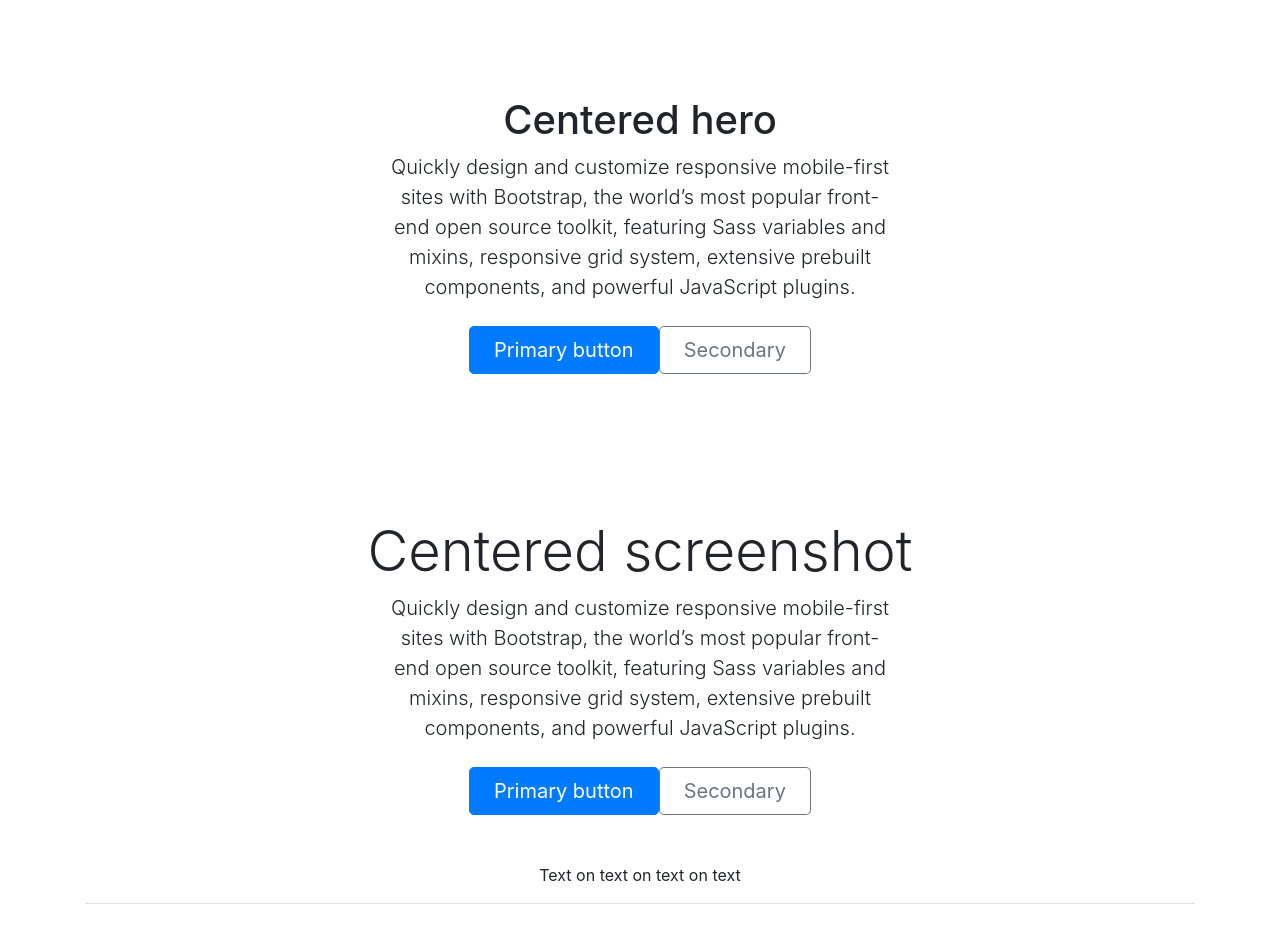
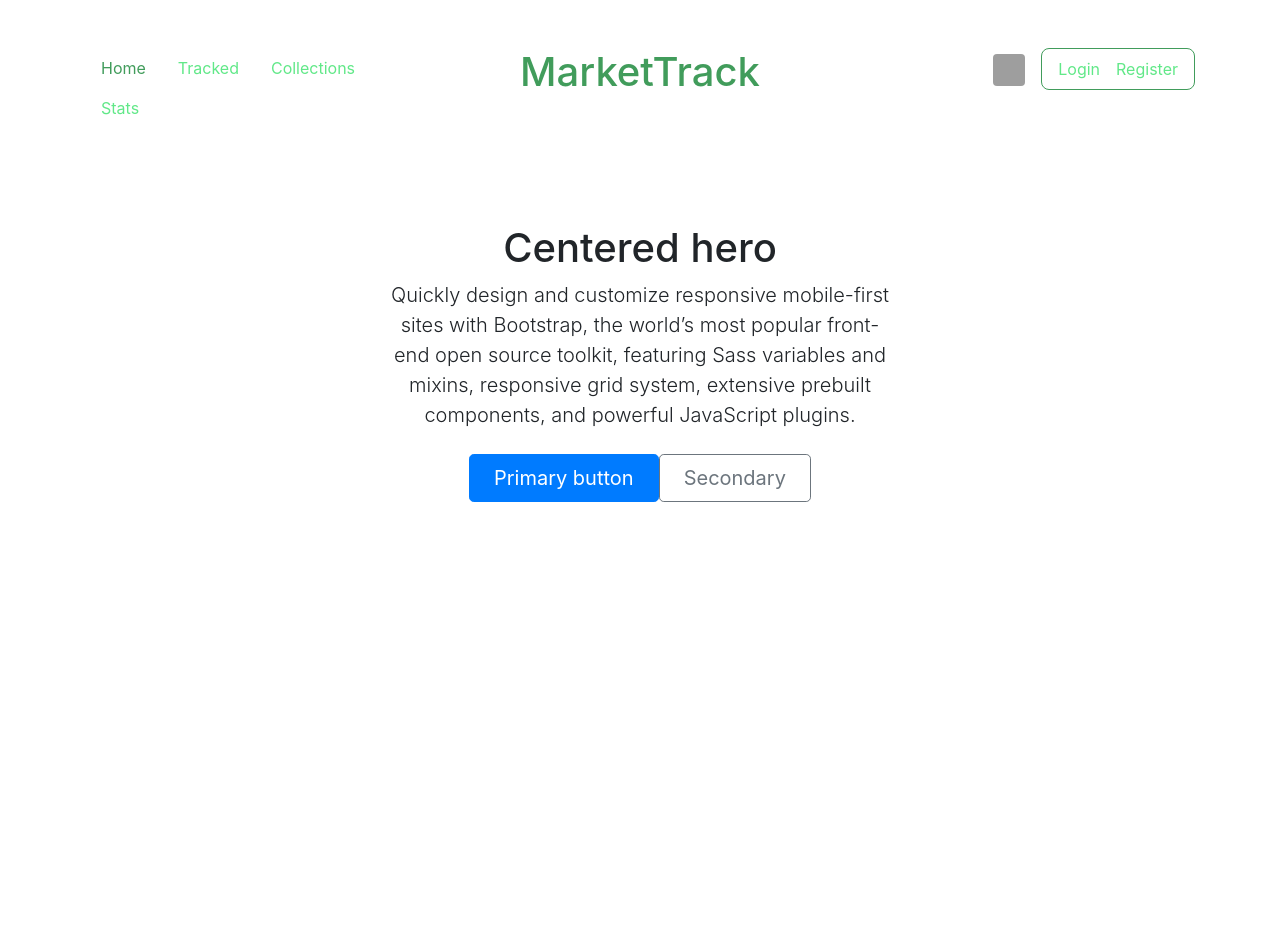
Before and after one commit to First-Derivative/MarketTrack, a Django app: page / in a window 1280 px wide. After the commit the page ends 502 px from the top, so only its background shows below. Run offline with Django 3.2, Linux system fonts and the light colour scheme; grey boxes are pictures that could not be loaded.

Commit message:
implement base.html as root html file

```diff
--- /dev/null
+++ b/MarketTrack/Frontend/static/Frontend/styles/style.css
@@ -0,0 +1,46 @@
+
+/* ONE-LINE CLASSES */
+
+.ptr{cursor: pointer;}
+.color_main{color: #61E888;}
+.color_supp{color: #419C5B;}
+
+/* OVERRIDING BOOTSTRAP */
+.nav-link
+{
+  /* color: #47A862; */
+  color: #61E888;
+}
+
+.nav-link:hover
+{
+  cursor: pointer;
+  color: #419C5B;
+}
+
+.active{
+  color: #419C5B;
+}
+
+/* CUSTOM STYLING CSS  */
+#auth_wrapper
+{
+  border: 0.1rem solid #419C5B;
+  border-radius: 0.5rem;
+}
+
+#auth_image
+{
+  margin-right: 1rem;
+  margin-top: 0.4rem;
+}
+
+#auth_item
+{
+  margin-bottom: 0px;
+
+  /* Padding Styling to fit with Boostrap Nav line-height */
+  padding-top: 0.5rem;
+  padding-left: 1rem;
+  padding-right: 1rem;
+}
--- a/MarketTrack/Frontend/templates/Frontend/base.html
+++ b/MarketTrack/Frontend/templates/Frontend/base.html
@@ -8,8 +8,8 @@
     <meta name="viewport" content="width=device-width, initial-scale=1">
 
     <!-- Bootstrap CSS -->
-    <link rel="stylesheet" href="https://cdn.jsdelivr.net/npm/bootstrap@4.5.3/dist/css/bootstrap.min.css" integrity="sha384-TX8t27EcRE3e/ihU7zmQxVncDAy5uIKz4rEkgIXeMed4M0jlfIDPvg6uqKI2xXr2" crossorigin="anonymous">
-    {% comment %} <link rel="stylesheet" type="text/css" href="{% static '/main/styles/main.css' %}"> {% endcomment %}
+    <link rel="stylesheet" href="https://cdn.jsdelivr.net/npm/bootstrap@4.6.0/dist/css/bootstrap.min.css" integrity="sha384-B0vP5xmATw1+K9KRQjQERJvTumQW0nPEzvF6L/Z6nronJ3oUOFUFpCjEUQouq2+l" crossorigin="anonymous">
+    <link rel="stylesheet" type="text/css" href="{% static '/Frontend/styles/style.css' %}">
 
     {% comment %} <link rel="icon" href="{% static '/main/images/icons/website_icon_1.png'%}"> {% endcomment %}
 
@@ -19,14 +19,57 @@
 
   <body>
 
-    <!-- Dependency Scripts -->
-    <script src="https://code.jquery.com/jquery-3.5.1.min.js" crossorigin="anonymous"></script>
-    <script src="https://cdn.jsdelivr.net/npm/bootstrap@4.5.3/dist/js/bootstrap.bundle.min.js" integrity="sha384-ho+j7jyWK8fNQe+A12Hb8AhRq26LrZ/JpcUGGOn+Y7RsweNrtN/tE3MoK7ZeZDyx" crossorigin="anonymous"></script>
+  <!-- Dependency Scripts : LAST LINE = HIGHER PRIORITY -->
+    <script src="https://ajax.googleapis.com/ajax/libs/jquery/3.6.0/jquery.min.js"></script>
+    <script src="https://cdn.jsdelivr.net/npm/bootstrap@4.6.0/dist/js/bootstrap.min.js" integrity="sha384-+YQ4JLhjyBLPDQt//I+STsc9iw4uQqACwlvpslubQzn4u2UU2UFM80nGisd026JF" crossorigin="anonymous"></script>
+
+    <!-- App Container -->
+    <div class="container">
+
+      <!-- NavBar -->
+      <div class="row mt-5">
+
+        <div class="col-md-4 text-right">
+            <ul class="nav">
+              <li class="nav-item">
+                <a class="nav-link {% if request.path == '/' %}active{% else %}{% endif %}" aria-current="page" href="{% url 'homepage' %}">Home</a>
+              </li>
+              <li class="nav-item">
+                <a class="nav-link" href="#">Tracked</a>
+              </li>
+              <li class="nav-item">
+                <a class="nav-link" href="#">Collections</a>
+              </li>
+              <li class="nav-item">
+                <a class="nav-link" href="#" >Stats</a>
+              </li>
+            </ul>
+        </div>
+
+        <div class="col-md-4 text-center">
+            <div class="h1 color_supp">MarketTrack</div>
+        </div>
+
+        <div class="col-md-4 text-right">
+          <div class="d-flex justify-content-end">
+
+            <img src="{% static '/Frontend/media/icons/user_profile.png'%}" class="rounded ptr" width="32" height="32" alt="..." id="auth_image">
+            <div class="d-flex flex-row" id="auth_wrapper">
+
+              <div class="nav-link" id="auth_item" style="padding-right:0rem;">Login</div>
+              <div class="nav-link" id="auth_item">Register</div>
+            </div>
+          </div>
+        </div>
+
+      </div>
+
 
     <!-- Content -->
-    <div class="container">
-      {% block content %}
-      {% endblock content %}
+    {% block content %}
+    {% endblock content %}
+
     </div>
+
   </body>
 </html>
--- a/MarketTrack/Frontend/templates/Frontend/homepage.html
+++ b/MarketTrack/Frontend/templates/Frontend/homepage.html
@@ -1,4 +1,5 @@
 {% extends "Frontend/base.html" %}
+{% load static %}
 
 {% block content %}
 
@@ -14,22 +15,5 @@
   </div>
 </div>
 
-<div class="b-example-divider"></div>
-
-<div class="px-4 pt-5 my-5 text-center border-bottom">
-  <h1 class="display-4 fw-bold">Centered screenshot</h1>
-  <div class="col-lg-6 mx-auto">
-    <p class="lead mb-4">Quickly design and customize responsive mobile-first sites with Bootstrap, the world’s most popular front-end open source toolkit, featuring Sass variables and mixins, responsive grid system, extensive prebuilt components, and powerful JavaScript plugins.</p>
-    <div class="d-grid gap-2 d-sm-flex justify-content-sm-center mb-5">
-      <button type="button" class="btn btn-primary btn-lg px-4 me-sm-3">Primary button</button>
-      <button type="button" class="btn btn-outline-secondary btn-lg px-4">Secondary</button>
-    </div>
-  </div>
-  <div class="overflow-hidden" style="max-height: 30vh;">
-    <div class="container px-5">
-      <p> Text on text on text on text </p>
-    </div>
-  </div>
-</div>
 
 {% endblock content %}
```
Also changed, not shown: 1 other file.
